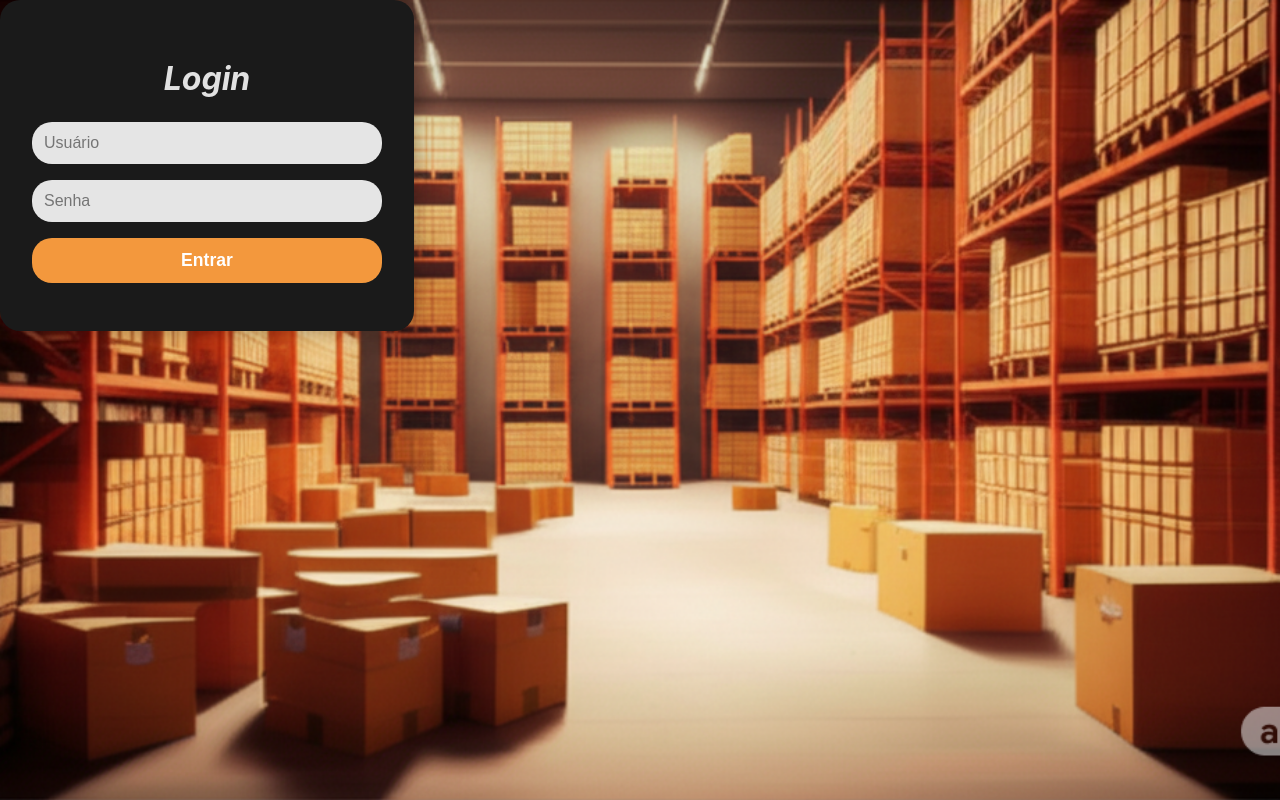
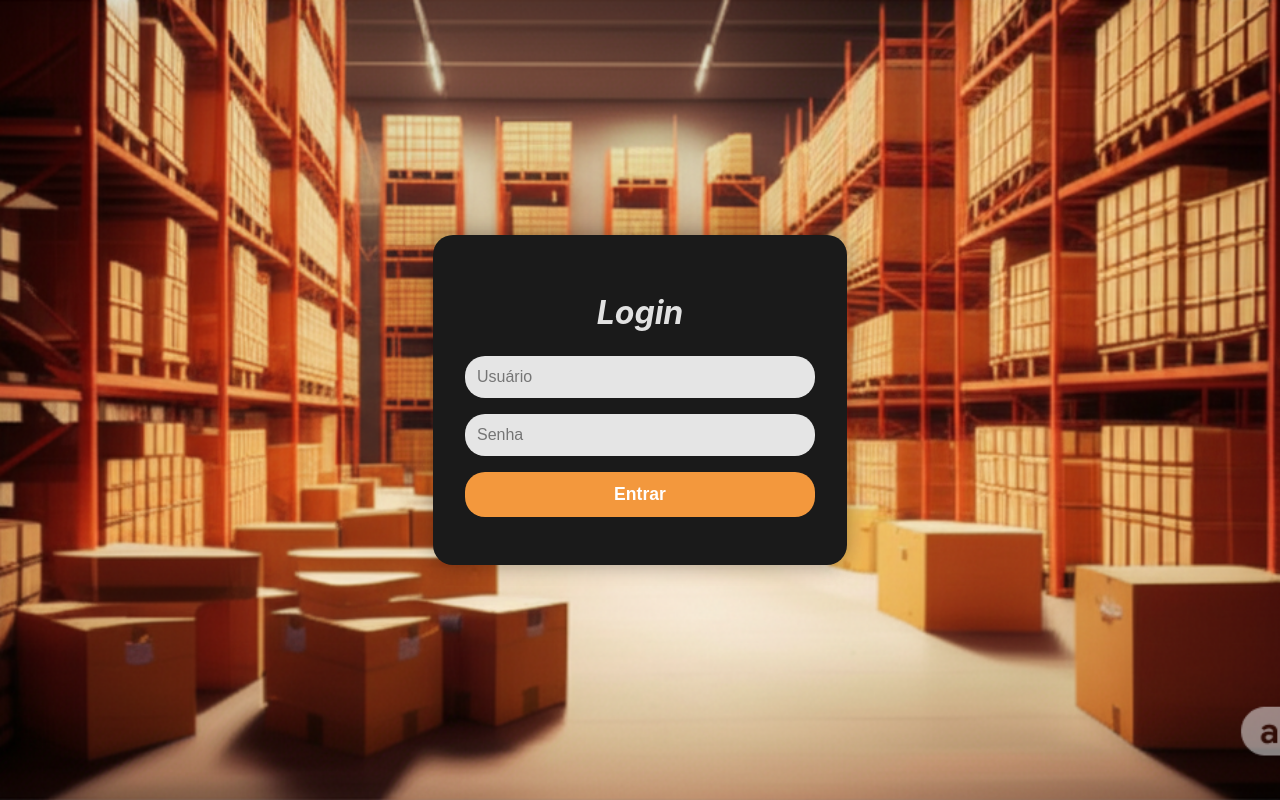
Before and after one commit to serginnn/Estoque, a React (Vite) app in the folder frontend/: page / in a window 1280 px wide. Built offline with nearby package versions, Linux system fonts and the light colour scheme; the HTML template or start-up script is replaced by a standard one.

Commit message:
separação do container do login do body

```diff
--- a/frontend/src/components/Login.jsx
+++ b/frontend/src/components/Login.jsx
@@ -22,6 +22,7 @@
   };
 
   return (
+    <div className="login-page-wrapper">
       <div className="auth-container">
         <h2 className="nada">Login</h2>
 
@@ -47,5 +48,6 @@
 
         {erro && <p className="erro">{erro}</p>}
       </div>
+    </div>
   );
 }
--- a/frontend/src/index.css
+++ b/frontend/src/index.css
@@ -3,6 +3,15 @@
   margin: 0;
   font-family: Inter, system-ui, Avenir, Helvetica, Arial, sans-serif;
   transition: background-color 0.5s ease;
+}
+
+/* Container para a página de login que ocupa a tela inteira e centraliza seu conteúdo */
+.login-page-wrapper {
+  width: 100vw;
+  height: 100vh;
+  display: flex;
+  justify-content: center;
+  align-items: center;
 }
 
 /* Classe para o fundo da TELA DE LOGIN */
```
Lines whose indentation alone changed are shown as unchanged.
